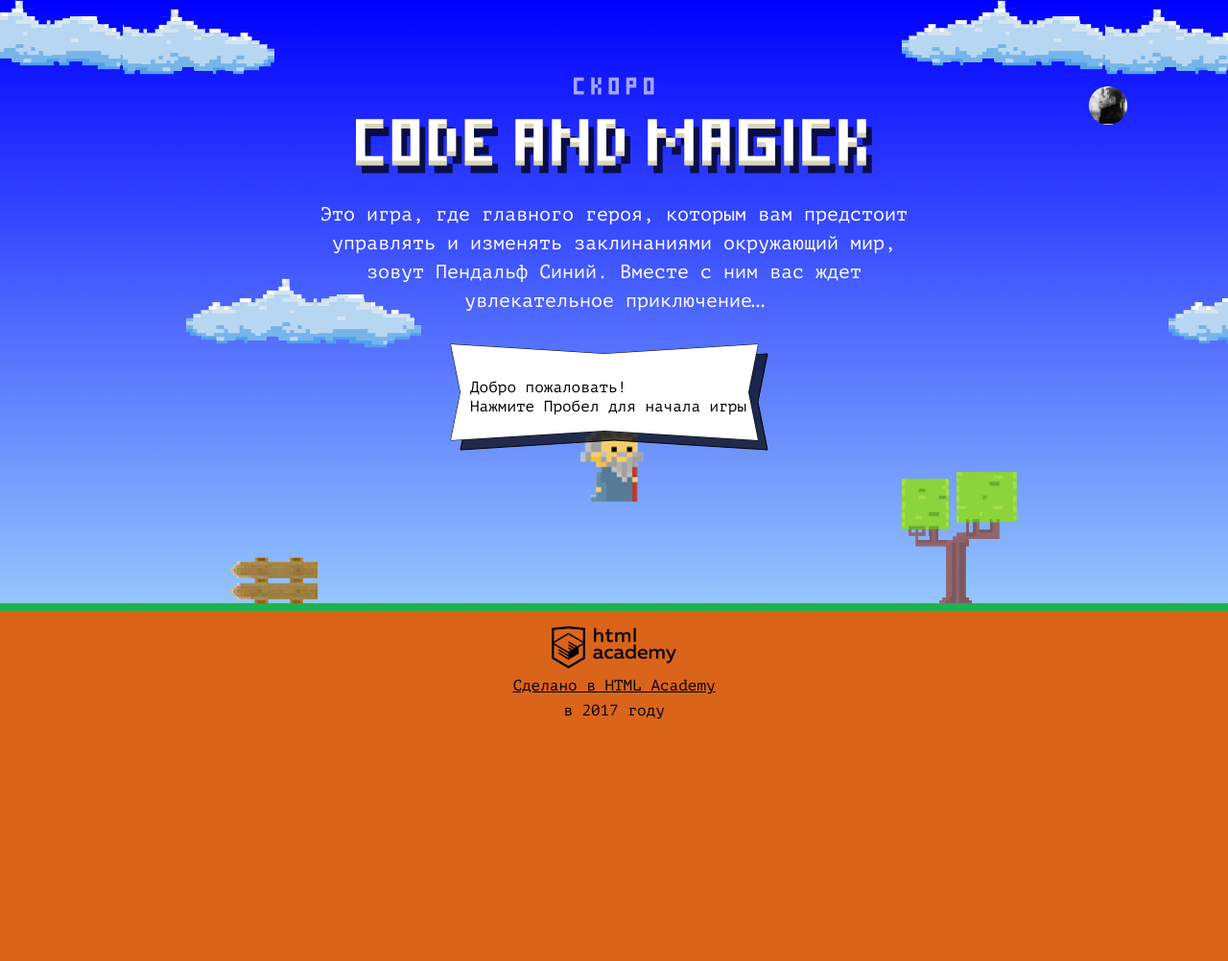
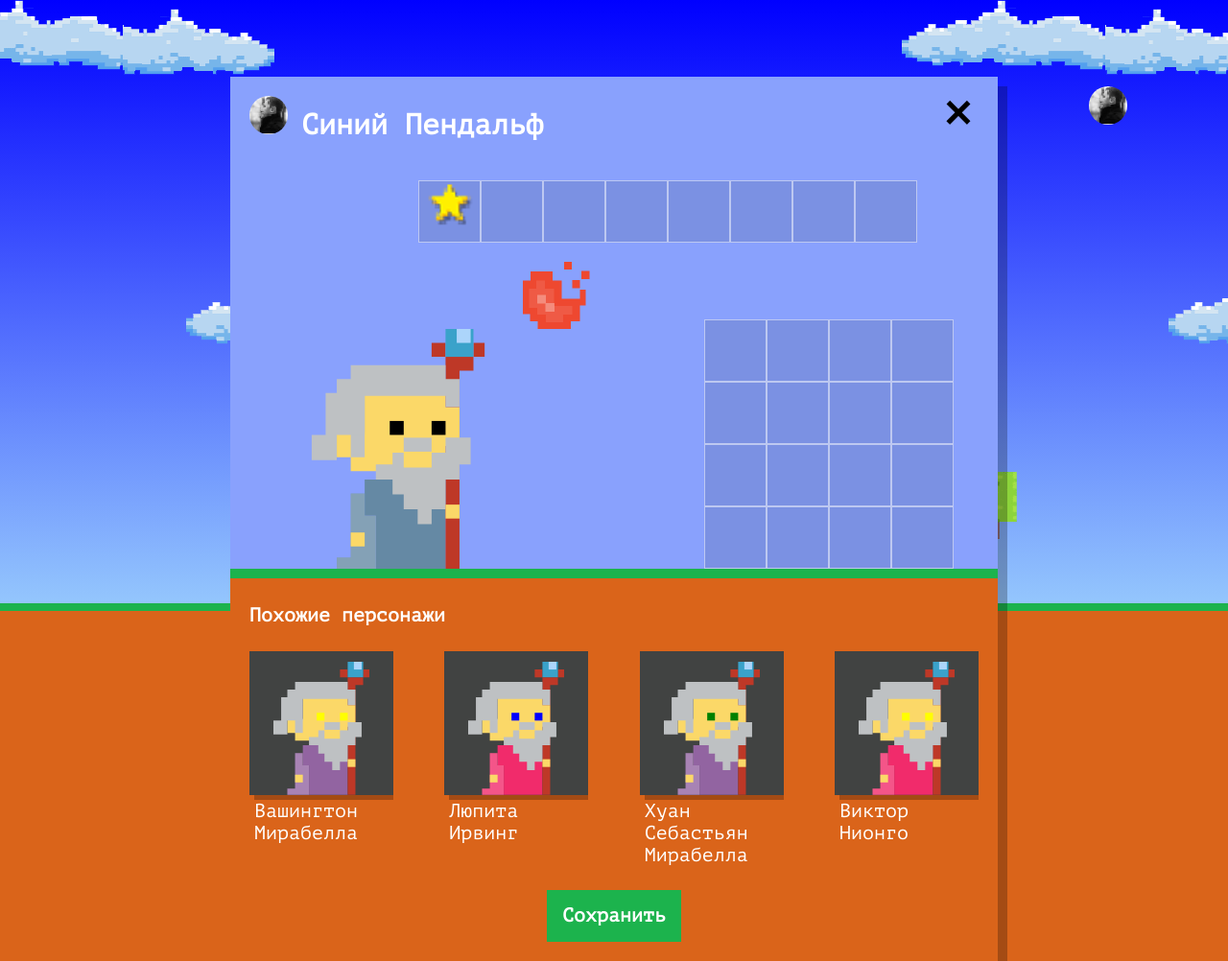
Before and after one commit to vannyle/1163991-code-and-magick-21, a website: page index.html in a window 1280 px wide. Shown: the whole page at 96% size. Before the commit the page ends 800 px from the top, so only its background shows below. Drawn offline with Linux system fonts and the light colour scheme.

Commit message:
Add other wizards to setting

```diff
--- a/index.html
+++ b/index.html
@@ -198,6 +198,6 @@
 </script>
 <script src="js/stat.js"></script>
 <script src="js/game.js"></script>
-
+<script src="js/setup.js"></script>
 </body>
 </html>
--- /dev/null
+++ b/js/setup.js
@@ -0,0 +1,54 @@
+'use strict';
+
+const WIZARDS = {
+  firstName: ['Иван', 'Хуан Себастьян', 'Мария', 'Кристоф', 'Виктор', 'Юлия', 'Люпита', 'Вашингтон'],
+  surname: ['да Марья', 'Верон', 'Мирабелла', 'Вальц', 'Онопко', 'Топольницкая', 'Нионго', 'Ирвинг'],
+  coatColor: [
+    'rgb(101, 137, 164)',
+    'rgb(241, 43, 107)',
+    'rgb(146, 100, 161)',
+    'rgb(56, 159, 117)',
+    'rgb(215, 210, 55)',
+    'rgb(0, 0, 0)'
+  ],
+  eyesColor: ['black', 'red', 'blue', 'yellow', 'green'],
+}
+
+const userDialog = document.querySelector('.setup');
+userDialog.classList.remove('hidden');
+
+const similarListElement = userDialog.querySelector('.setup-similar-list');
+
+const similarWizardTemplate = document.querySelector('#similar-wizard-template')
+  .content
+  .querySelector('.setup-similar-item');
+
+const rand = (item) => item[Math.floor(Math.random() * item.length)];
+const wizards = [];
+
+for (let i = 0; i < 4; i++) {
+  const wizard = {
+    name: `${rand(WIZARDS.firstName)} ${rand(WIZARDS.surname)}`,
+    coatColor: rand(WIZARDS.coatColor),
+    eyesColor: rand(WIZARDS.eyesColor)
+  }
+  wizards.push(wizard);
+}
+
+const renderWizard = wizard => {
+  const wizardElement = similarWizardTemplate.cloneNode(true);
+
+  wizardElement.querySelector('.setup-similar-label').textContent = wizard.name;
+  wizardElement.querySelector('.wizard-coat').style.fill = wizard.coatColor;
+  wizardElement.querySelector('.wizard-eyes').style.fill = wizard.eyesColor;
+
+  return wizardElement;
+}
+
+const fragment = document.createDocumentFragment();
+for (let i = 0; i < wizards.length; i++) {
+  fragment.appendChild(renderWizard(wizards[i]));
+}
+similarListElement.appendChild(fragment);
+
+userDialog.querySelector('.setup-similar').classList.remove('hidden');
```
